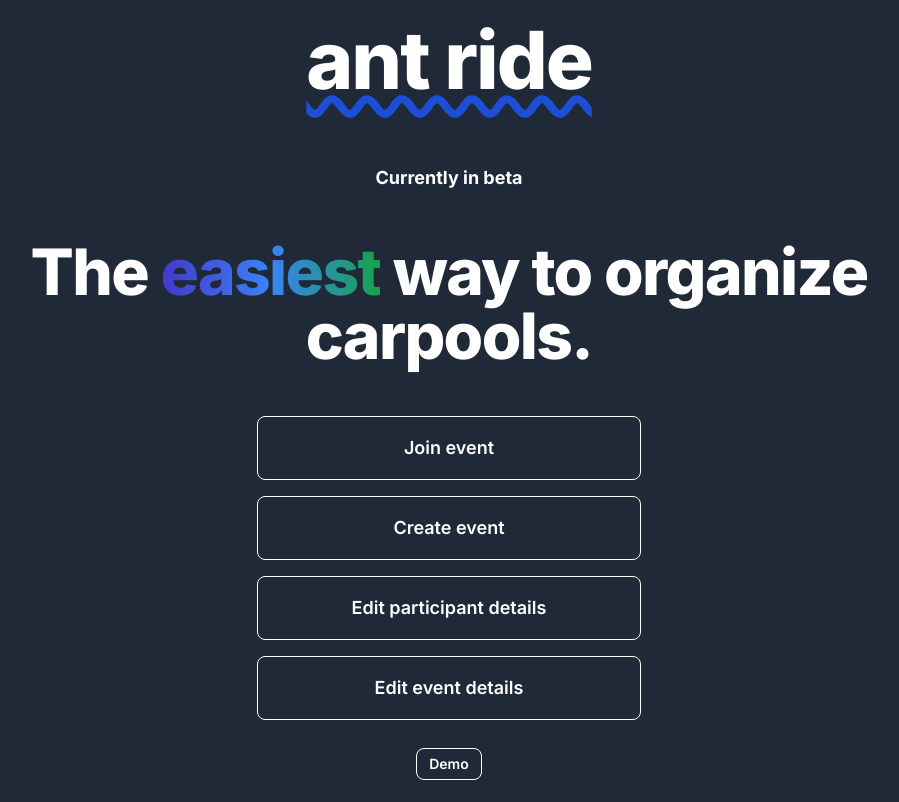
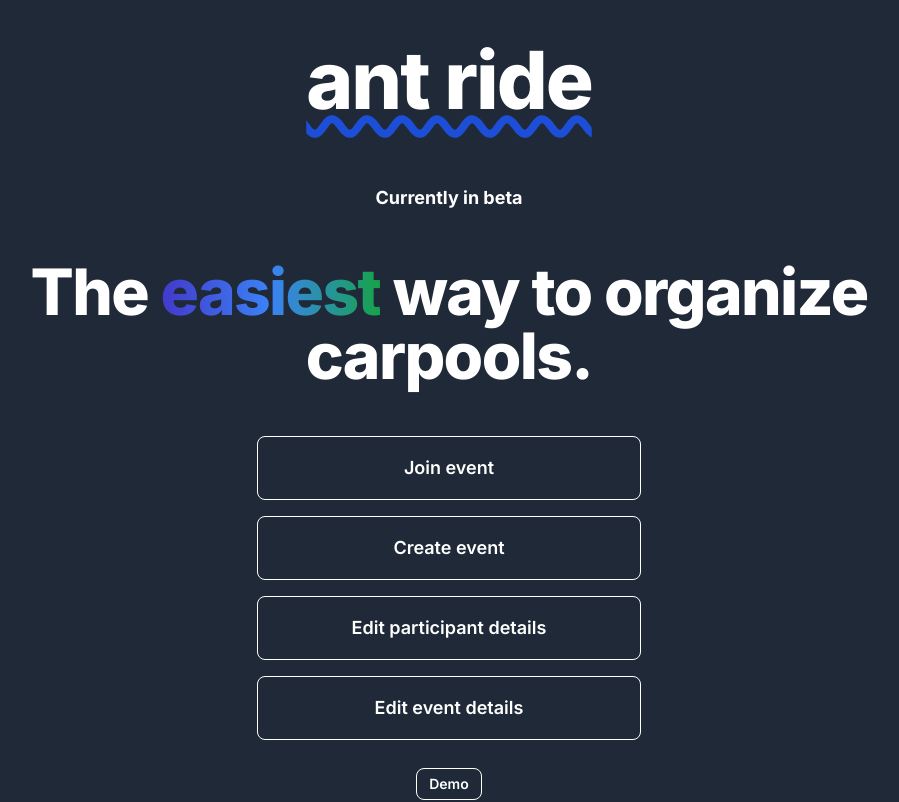
Before and after one commit to kleenkanteen/ant-ride, a Next.js app: page / in a window 1280 px wide. Shown: the top 802 px of the page, without its empty margins (191-1090 px from the left). Built offline with nearby package versions, Linux system fonts and the light colour scheme.

Commit message:
touchups

```diff
--- a/src/app/layout.tsx
+++ b/src/app/layout.tsx
@@ -28,7 +28,7 @@ export default function RootLayout({
   return (
     <html lang="en" className={inter.className}>
       <body>
-        <main className="flex min-h-screen flex-col items-center justify-center bg-gray-800 py-5">
+        <main className="flex min-h-screen w-full flex-col items-center justify-center bg-gray-800 py-10">
           <div className="flex flex-col items-center justify-center gap-12">
             <h1 className="mb-4 text-center text-5xl font-extrabold tracking-tight text-white underline decoration-blue-700 decoration-wavy underline-offset-8 sm:text-[5rem]">
               ant ride
```
